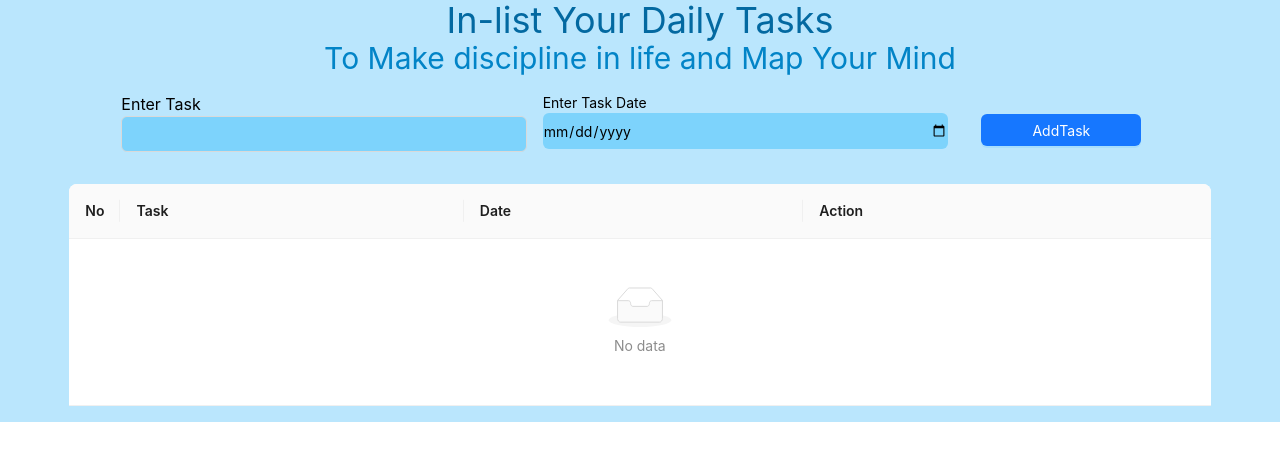
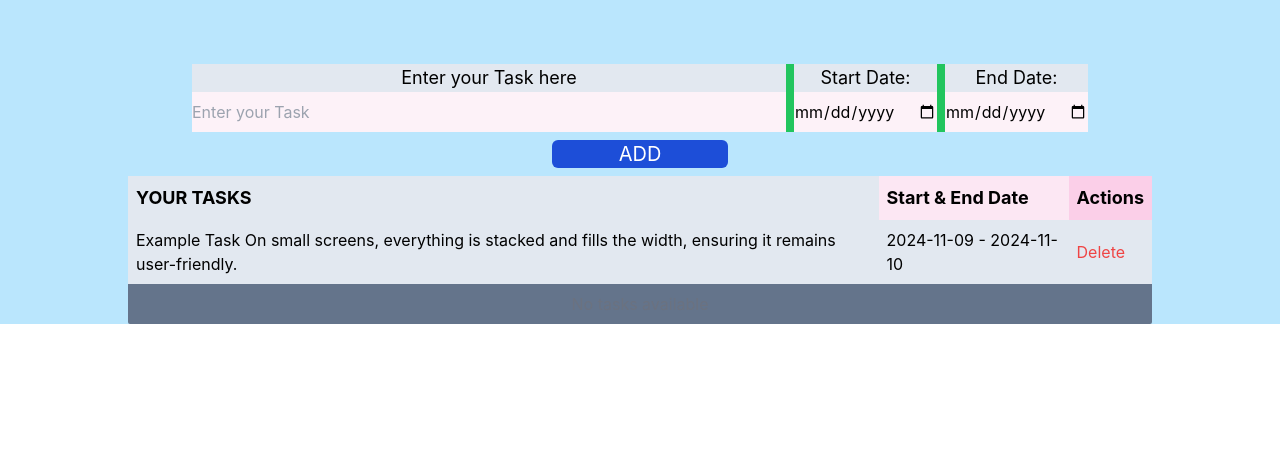
Before and after one commit to hafsarshad/to-do-list-app-in-react, a React (Create React App) app: page / in a window 1280 px wide. Shown: the top 460 px of the page. Built offline with nearby package versions, Linux system fonts and the light colour scheme.

Commit message:
display of todopage

```diff
--- a/src/App.jsx
+++ b/src/App.jsx
@@ -1,14 +1,16 @@
 import React from 'react';
 import Parent from './Components/Parent';
-import hand from './Images/4aec8143-416d-4f27-a435-6f9f12aa5800.jpg'
+// import hand from './Images/4aec8143-416d-4f27-a435-6f9f12aa5800.jpg'
+import ToDoPage from './ComponentsOriginal/ToDoPage'
 const App = () => {
   return (
    <>
-   <div className='bg-sky-200'>
+   {/* <div className='bg-sky-200'>
       <h1 className="text-4xl text-center text-sky-700">In-list Your Daily Tasks</h1>
-      <h1 className=' text-3xl text-center text-sky-600'> To Make discipline in life and Map Your Mind</h1>
-      <Parent/>
-   </div>
+      <h1 className=' text-3xl text-center text-sky-600'> To Make discipline in life and Map Your Mind</h1> */}
+      {/* <Parent/> */}
+      <ToDoPage/>
+   {/* </div> */}
 
 
 
--- /dev/null
+++ b/src/ComponentsOriginal/ToDoPage.jsx
@@ -0,0 +1,60 @@
+import React from 'react';
+
+const ToDoPage = () => {
+    return (
+        <div className='bg-sky-200 pt-8 text-center'>
+            {/* INPUTS DIV */}
+            <div className="w-[95%] mt-8 md:w-[70%]  flex flex-col space-x-2 sm:flex-row justify-between mx-auto bg-green-500  ">
+
+                <div className="bg-slate-200 basis-2/3">
+                 <h1 className="text-lg">Enter your Task here</h1>
+                 <input type="text" placeholder='Enter your Task' className=" bg-pink-50 w-full h-10" />
+                </div>
+
+               <div className="bg-slate-200 flex flew-row sm:flex-col">
+                <h1 className="text-lg">Start Date:</h1>
+                 <input type="date" className=" bg-pink-50  w-[70%] sm:w-full ms-auto h-10" />
+               </div>
+
+               <div className="bg-slate-200  flex flew-row sm:flex-col">
+               <h1 className="text-lg">End Date:</h1>
+                 <input type="date" className=" bg-pink-50  w-[70%] sm:w-full  ms-auto h-10" />
+               </div>
+
+             </div>
+             <button className='mx-auto w-44 bg-blue-700 text-white text-xl rounded-md my-2'>ADD</button>
+             {/* TABLE DIV */}
+             <div className="w-[95%] md:w-[80%] mx-auto bg-slate-500 rounded-sm">
+        <table className="w-full table-auto text-left border-collapse">
+          <thead>
+            <tr>
+              <th className="bg-slate-200 p-2 text-lg">YOUR TASKS</th>
+              <th className="bg-pink-100 p-2 text-lg">Start & End Date</th>
+              <th className="bg-pink-200 p-2 text-lg">Actions</th>
+            </tr>
+          </thead>
+          <tbody>
+            {/* Example row */}
+            <tr className="bg-slate-200">
+              <td className="p-2">Example Task On small screens, everything is stacked and fills the width, ensuring it remains user-friendly.</td>
+              <td className="p-2">2024-11-09 - 2024-11-10</td>
+              <td className="p-2">
+                <button className="text-red-500">Delete</button>
+              </td>
+            </tr>
+
+            {/* Empty state */}
+            <tr>
+              <td colSpan="3" className="p-2 text-center text-gray-500">
+                No tasks available
+              </td>
+            </tr>
+          </tbody>
+        </table>
+      </div>
+    </div>
+
+    );
+};
+
+export default ToDoPage;
```
